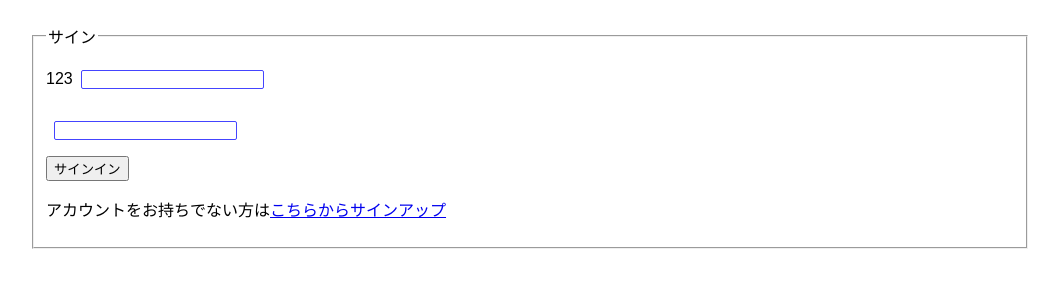
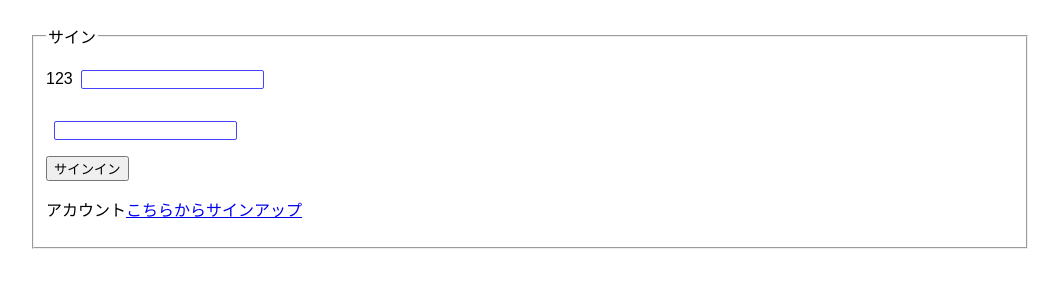
Before and after one commit to Feng30442/FitFeast, a Next.js app in the folder frontend/: page /signin in a window 1280 px wide. Shown: the top 300 px of the page, without its empty margins (2-1061 px from the left). Built offline with nearby package versions, Linux system fonts and the light colour scheme.

Commit message:
実験のため

```diff
--- a/frontend/src/app/signin/page.tsx
+++ b/frontend/src/app/signin/page.tsx
@@ -77,7 +77,7 @@ const Signin = () => {
         </Button>
         <p>
           <span>
-            アカウントをお持ちでない方は
+            アカウント
             <Link href="/signup">こちらからサインアップ</Link>
           </span>
         </p>
```
